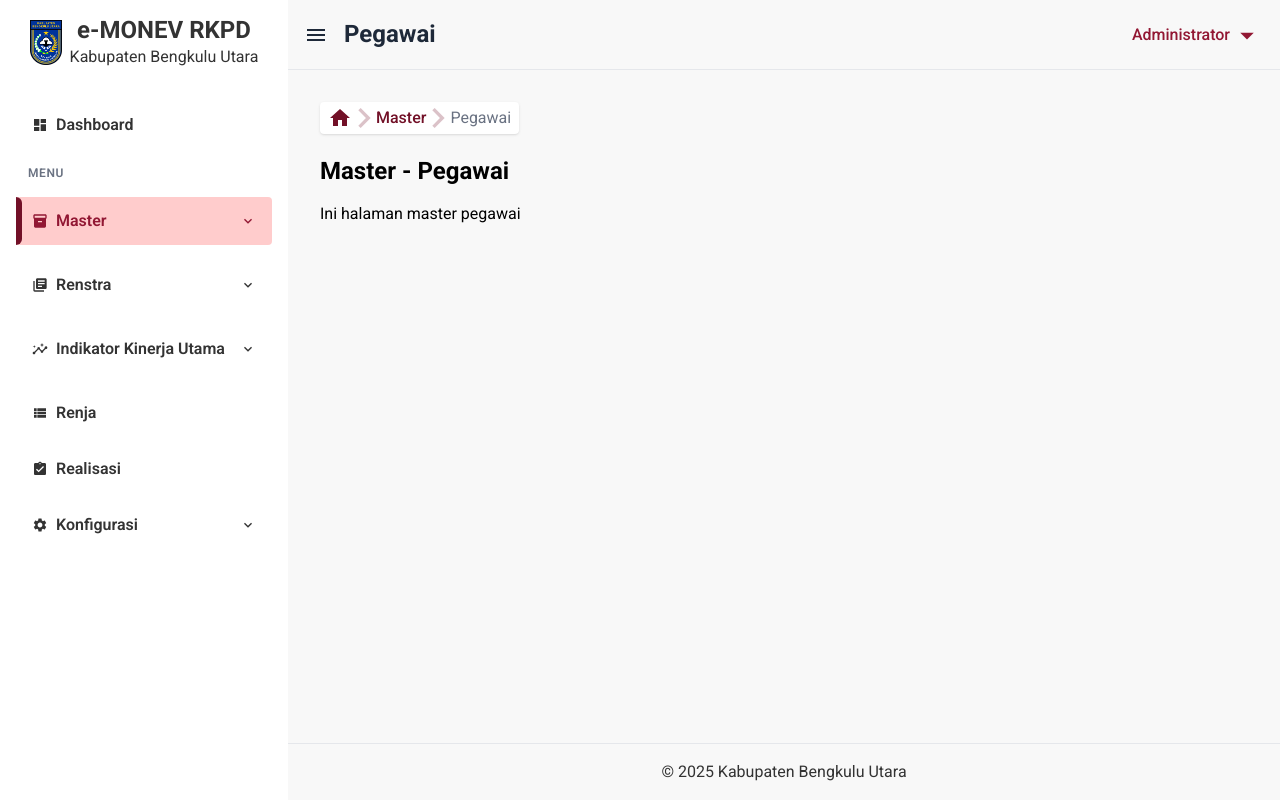
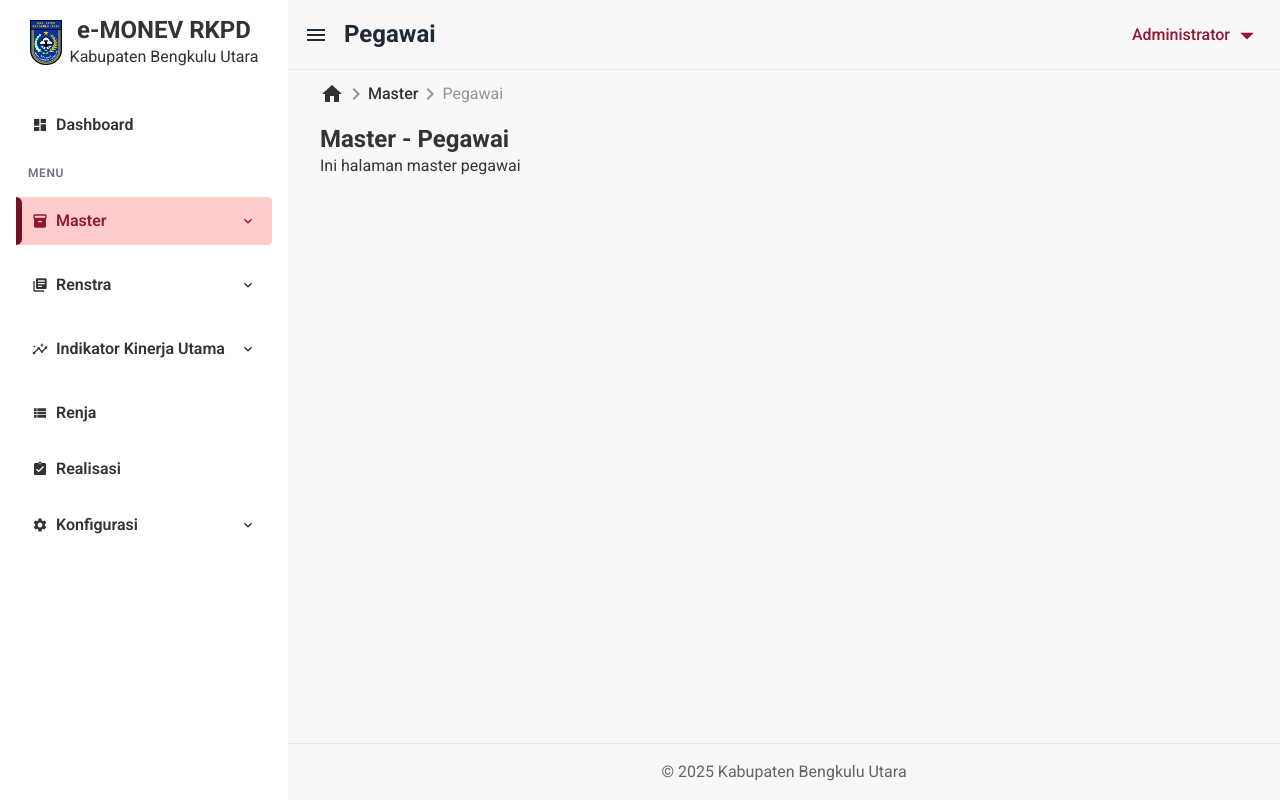
Before and after one commit to join-project-ms-grup/e-monev-utara-fe, a React (Vite) app: page /master/pegawai in a window 1280 px wide. Built offline with nearby package versions, Linux system fonts and the light colour scheme; sample sign-in values are in the browser's storage.

Commit message:
Update organisasi tabel

```diff
--- a/src/components/Breadcrumb.tsx
+++ b/src/components/Breadcrumb.tsx
@@ -1,53 +1,71 @@
-import { Link, useMatches } from '@tanstack/react-router'
-import React from 'react'
-import { MdChevronRight, MdHome } from 'react-icons/md'
+import { Link, useMatches } from '@tanstack/react-router';
+import React from 'react';
+import { MdChevronRight, MdHome } from 'react-icons/md';
 
-const Breadcrumb = () => {
-  const matches = useMatches()
+interface Breadcrumb extends React.HTMLAttributes<HTMLDivElement> {
+  className?: string;
+}
+
+const Breadcrumb = ({...props}: Breadcrumb) => {
+  const matches = useMatches();
 
   const crumbs = matches
-    .map(m => ({
+    .map((m) => ({
       id: m.id,
       path: m.pathname,
       title: m.staticData?.title,
       disabled: m.staticData?.isDisabled,
     }))
-    .filter(m => m.title)
+    .filter((m) => m.title);
 
   return (
-    <nav aria-label="breadcrumb">
-      <ol className='list-none inline-flex p-0 m-0 flex-wrap items-center bg-white px-2 rounded-sm shadow-sm'>
+    <nav aria-label='breadcrumb' {...props}>
+      <ol className='list-none inline-flex p-0 m-0 flex-wrap items-center'>
         <li className='py-1'>
-          <Link to="/"><MdHome className='size-6 text-[#721027]' /></Link>
+          <Link to='/' className='hover:text-[#FF5E5E]'>
+            <MdHome className='size-6 ' />
+          </Link>
         </li>
         <li>
-          {crumbs.length > 0 && <span><MdChevronRight className='size-10 text-[#72102741] -mx-2 -my-2' /></span>}
+          {crumbs.length > 0 && (
+            <span>
+              <MdChevronRight className='text-2xl opacity-50' />
+            </span>
+          )}
         </li>
         {crumbs.map((match, i) => {
-          const isLast = i === crumbs.length - 1
-          const isDisabled = match.disabled || isLast
+          const isLast = i === crumbs.length - 1;
+          const isDisabled = match.disabled || isLast;
 
           return (
             <React.Fragment key={match.id}>
-              <li className="flex items-center">
+              <li className='flex items-center'>
                 {i !== crumbs.length - 1 && !isDisabled ? (
                   <>
-                    <Link to={match.path} className="capitalize text-[#721027]">{match.title}</Link>
-
+                    <Link to={match.path} className='capitalize hover:text-[#FF5E5E]'>
+                      {match.title}
+                    </Link>
                   </>
                 ) : (
-                  <span className="capitalize text-gray-500">{match.title}</span>
+                  <span className='capitalize opacity-50 cursor-default'>
+                    {match.title}
+                  </span>
                 )}
               </li>
               <li>
-                {i !== crumbs.length - 1 && <span><MdChevronRight className='size-10 text-[#72102741] -mx-2 -my-2' /></span>}
+                {i !== crumbs.length - 1 && (
+                  <span>
+                    <MdChevronRight className='text-2xl opacity-50' />
+                    {/* <MdChevronRight className='size-10 text-[#72102741] -mx-2 -my-2' /> */}
+                  </span>
+                )}
               </li>
             </React.Fragment>
-          )
+          );
         })}
       </ol>
     </nav>
-  )
-}
+  );
+};
 
-export default Breadcrumb
+export default Breadcrumb;
--- a/src/components/Footer.tsx
+++ b/src/components/Footer.tsx
@@ -1,7 +1,7 @@
 const Footer = () => {
     return (
-        <footer className="text-[#333] p-4 text-center border-t-1 border-gray-200">
-            &copy; 2025 Kabupaten Bengkulu Utara
+        <footer className="p-4 text-center border-t-1 border-gray-200">
+            <span className="opacity-75">&copy; 2025 Kabupaten Bengkulu Utara</span>
         </footer>
     )
 }
--- a/src/components/Topbar.tsx
+++ b/src/components/Topbar.tsx
@@ -12,7 +12,7 @@ const Topbar = ({ toggleSidebar }: TopbarProps) => {
     const pageTitle = matches[matches.length - 1].staticData?.title;
 
     return (
-        <header className="topbar">
+        <header className="topbar z-10">
             <button
                 className='transition-all active:scale-80 hover:opacity-60'
                 onClick={toggleSidebar}
--- a/src/index.css
+++ b/src/index.css
@@ -4,6 +4,7 @@
 :root {
   font-family: 'Roboto', sans-serif;
   background-color: #f8f8f8;
+  color: #333;
 
   /* Heading */
   --heading-color: #222;
@@ -63,7 +64,7 @@ a {
   opacity: 1;
   /* color: #1e88e5; */
   text-decoration: none;
-  transition: opacity 0.2s ease;
+  transition: all 0.2s ease;
   font-weight: 500;
 }
 a:hover {
@@ -200,10 +201,13 @@ a:hover {
   text-align: center;
 }
 .table-responsive th {
-  color: #ffcccc;
-  background-color: #921733;
+  color: white;
+  background-color: #FF6B6B;
   font-weight: bold;
   cursor: pointer;
+}
+.table-responsive th:hover{
+  background-color: #FF5E5E;
 }
 .table-responsive tbody tr {
   border-bottom: 1px solid #ddd;
--- a/src/routes/_dashboard/route.tsx
+++ b/src/routes/_dashboard/route.tsx
@@ -1,4 +1,4 @@
-import { createFileRoute, Outlet, redirect } from '@tanstack/react-router'
+import { createFileRoute, Outlet, redirect } from '@tanstack/react-router';
 import { useState } from 'react';
 import Sidebar from '../../components/Sidebar';
 import Breadcrumb from '../../components/Breadcrumb';
@@ -7,33 +7,33 @@ import TopBar from '../../components/Topbar';
 
 export const Route = createFileRoute('/_dashboard')({
   beforeLoad: ({ context }) => {
-        const { token } = context.auth
+    const { token } = context.auth;
     if (!token) {
-            throw redirect({ to: "/auth" })
+      throw redirect({ to: '/auth' });
     }
   },
   component: RouteComponent,
-})
+});
 
 function RouteComponent() {
   // Sidebar
   const [sidebarOpen, setSidebarOpen] = useState(true);
-    const toggleSidebar = () => setSidebarOpen(prev => !prev);
+  const toggleSidebar = () => setSidebarOpen((prev) => !prev);
 
   return (
     <>
-            <div className="flex min-h-screen">
+      <div className='flex min-h-screen'>
         {/* Sidebar */}
         <Sidebar sidebarOpen={sidebarOpen} setSidebarOpen={setSidebarOpen} />
 
         {/* Main Content */}
-                <div className="flex-1 flex flex-col">
+        <div className='flex-1 flex flex-col'>
           {/* Topbar */}
           <TopBar toggleSidebar={toggleSidebar} />
 
           {/* Content */}
-                    <main className="flex-1 p-8 space-y-4">
-                        <Breadcrumb />
+          <Breadcrumb className='px-8 pt-2' />
+          <main className='flex-1 px-8 py-2 z-0'>
             <Outlet />
           </main>
 
@@ -42,5 +42,5 @@ function RouteComponent() {
         </div>
       </div>
     </>
-    )
+  );
 }
```
Lines whose indentation alone changed are shown as unchanged.
